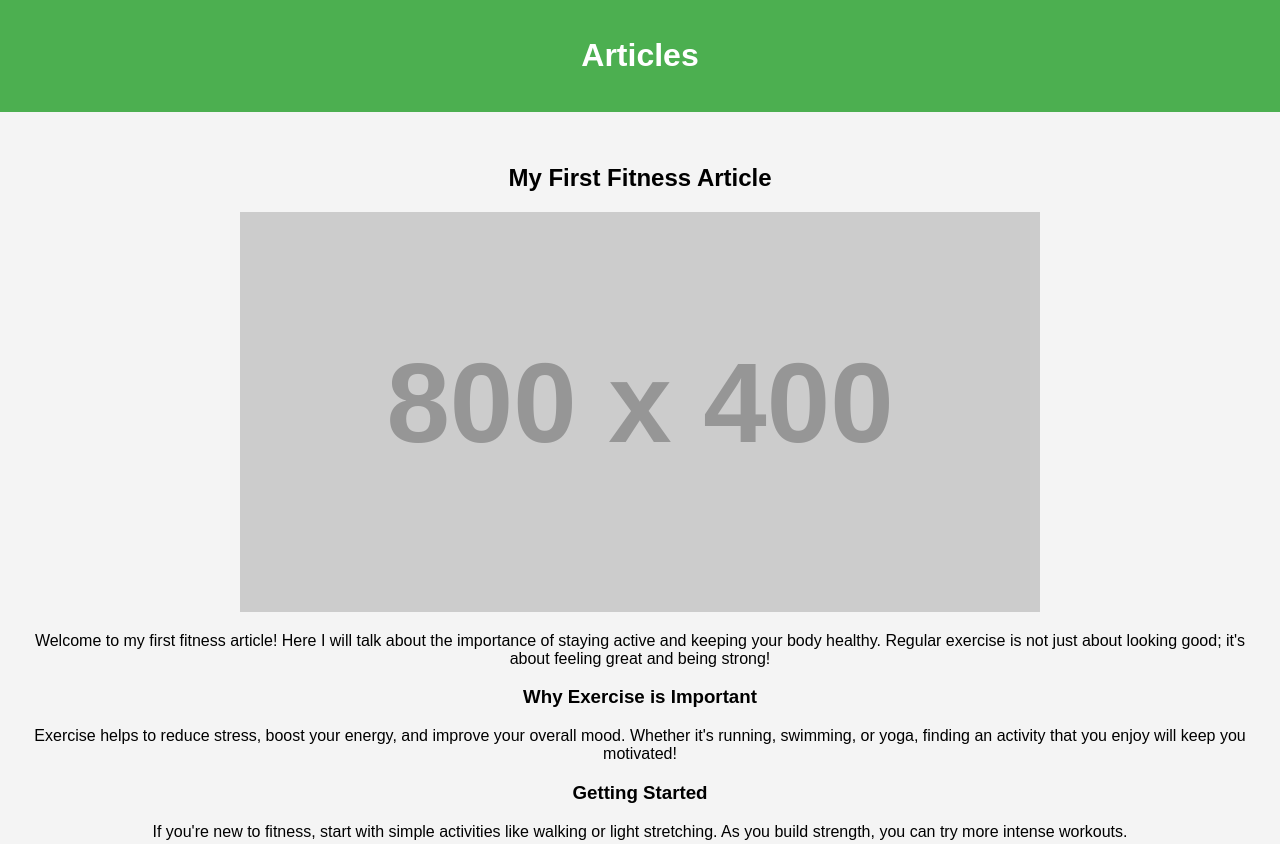
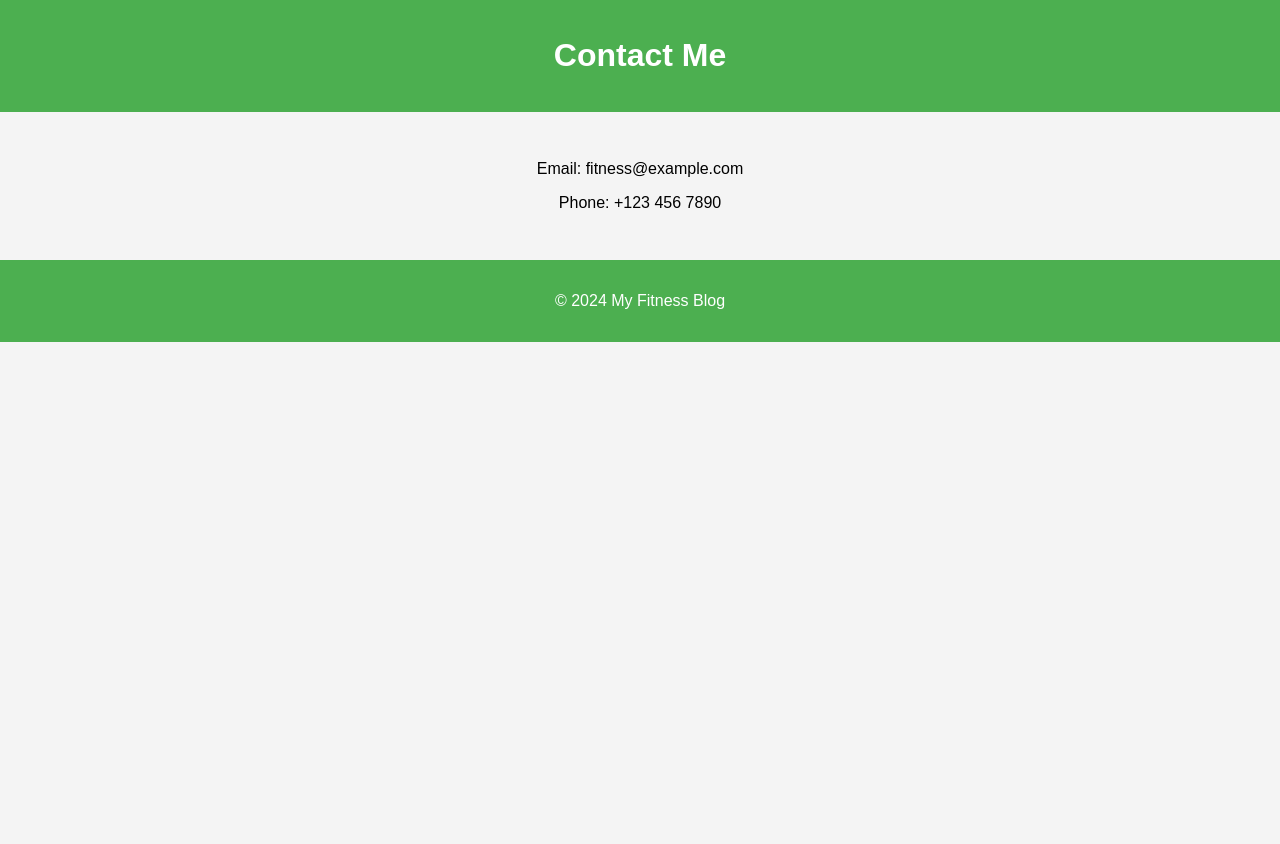
Before and after one commit to Fato-fit/fatofit, a plain HTML site: page Untitled-1.html in a window 1280 px wide. Shown: the top 844 px of the page. After the commit the page ends 800 px from the top, so only its background shows below. Drawn offline with Linux system fonts and the light colour scheme; placeholder pictures from the web are drawn by us.

Commit message:
Add files via upload

```diff
--- a/Untitled-1.html
+++ b/Untitled-1.html
@@ -3,7 +3,7 @@
 <head>
     <meta charset="UTF-8">
     <meta name="viewport" content="width=device-width, initial-scale=1.0">
-    <title>Articles</title>
+    <title>Contact Me</title>
     <style>
         body {
             font-family: Arial, sans-serif;
@@ -25,18 +25,11 @@
 </head>
 <body>
     <header>
-        <h1>Articles</h1>
+        <h1>Contact Me</h1>
     </header>
     <main>
-        <h2>My First Fitness Article</h2>
-        <img src="https://via.placeholder.com/800x400" alt="Fitness Image" style="width:100%; max-width:800px; height:auto;">
-        <p>Welcome to my first fitness article! Here I will talk about the importance of staying active and keeping your body healthy. Regular exercise is not just about looking good; it's about feeling great and being strong!</p>
-
-        <h3>Why Exercise is Important</h3>
-        <p>Exercise helps to reduce stress, boost your energy, and improve your overall mood. Whether it's running, swimming, or yoga, finding an activity that you enjoy will keep you motivated!</p>
-
-        <h3>Getting Started</h3>
-        <p>If you're new to fitness, start with simple activities like walking or light stretching. As you build strength, you can try more intense workouts.</p>
+        <p>Email: fitness@example.com</p>
+        <p>Phone: +123 456 7890</p>
     </main>
     <footer>
         <p>© 2024 My Fitness Blog</p>
```
